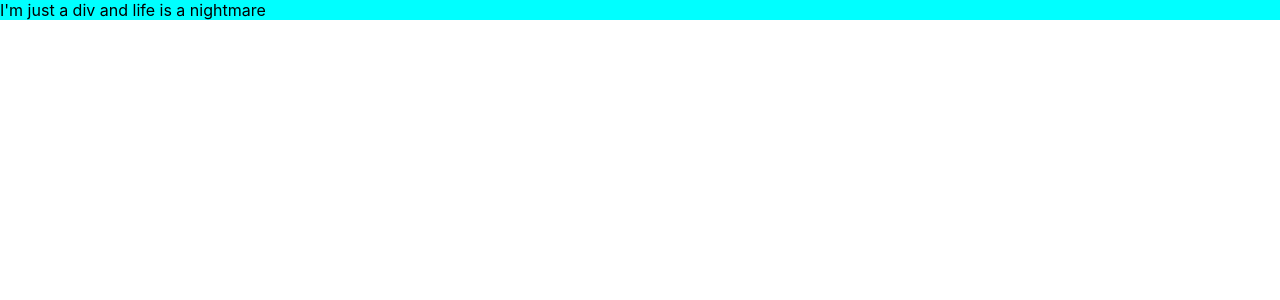
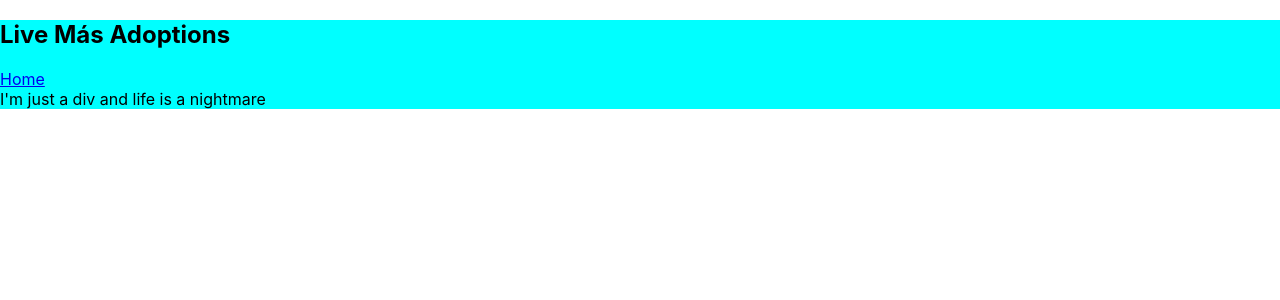
Before and after one commit to DerWindFish/Live-Mas-Adoptions, a React (Create React App) app in the folder client/: page / in a window 1280 px wide. Shown: the top 300 px of the page. Built offline with nearby package versions, Linux system fonts and the light colour scheme.

Commit message:
nav impemented

```diff
--- a/client/src/App.js
+++ b/client/src/App.js
@@ -1,8 +1,13 @@
 import './App.css'
+import Nav from './components/Nav'
 
 function App() {
   return (
     <div>
+      <header>
+        <Nav />
+      </header>
+
       I'm just a div and life is a nightmare
     </div>
   );
--- a/client/src/components/Nav.jsx
+++ b/client/src/components/Nav.jsx
@@ -1 +1,13 @@
 import React from 'react'
+import { Link } from 'react-router-dom'
+
+const Nav = () => {
+    return (
+        <nav className='navbar'>
+            <h2>Live Más Adoptions</h2>
+            <Link to='/'>Home</Link>
+        </nav>
+    )
+}
+
+export default Nav
```
